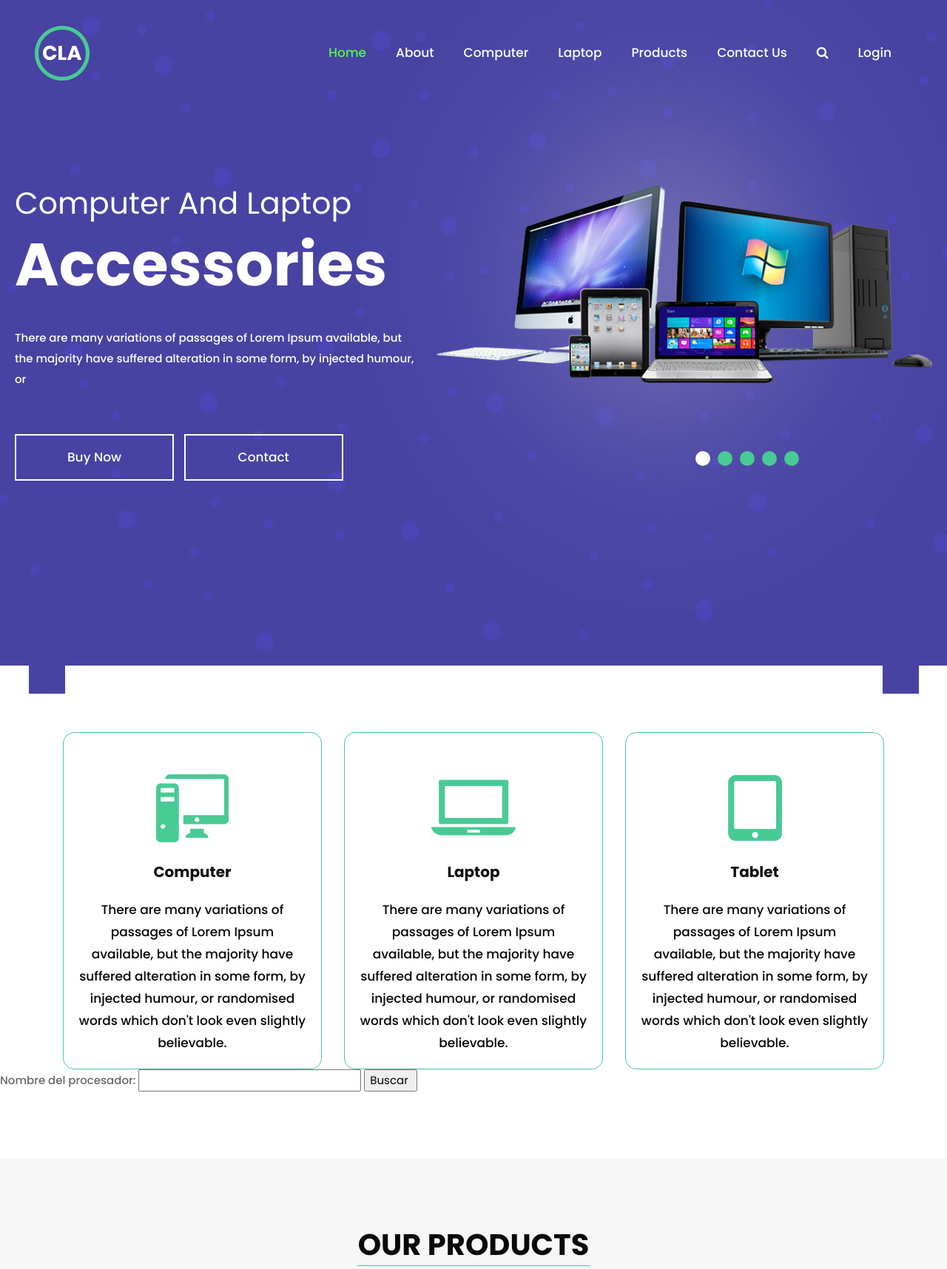
After one commit to lucaspaz0108/python-proyecto-final, a Django app: page /app/buscar/procesador/ in a window 1280 px wide. The commit adds this page. Shown: the top 1716 px of the page at 74% size. Run offline with Django 4.2, Linux system fonts and the light colour scheme; some libraries are stand-ins or nearby versions.

Commit message:
añadición del search form ycon el modelo de procesador y agregado del readme

```diff
--- /dev/null
+++ b/appcoder/templates/appcoder/busqueda_procesador.html
@@ -0,0 +1,22 @@
+{% extends 'appcoder/base.html' %}
+
+{% block contenido %}
+
+<form  method="GET">
+    <p>
+        Nombre del procesador: <input type="text" name="nombre">
+        <input type="submit" value="Buscar ">
+    </p>
+
+
+</form>
+
+{% if listado_procesadores %}
+<ul>
+    {% for procesador in listado_procesadores %}
+    <li>{{procesador.nombre}} {{procesador.nucleos}} {{procesador.marca}} {{procesador.precio}}</li>
+    {% endfor %}
+</ul>
+{% endif %}
+
+{% endblock %}
--- a/appcoder/templates/appcoder/ram_formulario.html
+++ b/appcoder/templates/appcoder/ram_formulario.html
@@ -21,7 +21,7 @@
         Precio <input type="number" name="precio">
     </p>
 
-    <input type="submit" value="Cargar procesador">
+    <input type="submit" value="Cargar memoria ram">
 
 
 </form>
--- a/appcoder/urls.py
+++ b/appcoder/urls.py
@@ -7,4 +7,6 @@ urlpatterns = [
     path("cargar/procesador/", cargar_procesador, name="formulario_procesadores"),
     path("cargar/placas/", cargar_placas_de_video, name="formulario_placas"),
     path("cargar/ram/", cargar_rams, name="formulario_rams"),
+    path("buscar/procesador/", buscar_procesador, name="buscar-procesador"),
+    path("busqueda/procesador/", buscar_procesador, name="busqueda_procesador"),
 ]
--- a/appcoder/views.py
+++ b/appcoder/views.py
@@ -1,5 +1,6 @@
 from django.shortcuts import render
 from appcoder.models import *
+from django.http import HttpResponse
 
 # Create your views here.
 def inicio(request):
@@ -40,3 +41,28 @@ def cargar_rams(request):
 
 
     return render(request, "appcoder/ram_formulario.html")
+
+def buscar_procesador(request):
+    if request.GET:
+        procesadores = Procesadores.objects.filter(nombre__icontains=request.GET["nombre"])
+        return render(request, "appcoder/busqueda_procesador.html", {"listado_procesadores": procesadores})
+    return render (request, "appcoder/busqueda_procesador.html", {"listado_procesadores": []})
+
+#     return render (request, "appcoder/busqueda_procesador.html")
+
+# def buscar(request):
+#     if request.GET["procesador"]:
+#         procesador = request.GET:
+#         procesadores = Procesadores.objects.filter(nombre__icontains=procesador)
+
+#         return render (request, "appcoder/resultados_busqueda_procesador.html", {"procesadores": procesadores})
+#     else:
+#         respuesta = "No enviaste datos"
+
+#     return HttpResponse(respuesta)
+ #respuesta = f"Estoy buscando al procesador: {request.GET['procesador']}"
+# def resultados_busqueda_cursos(request):
+#     nombre_procesador = request.GET["nombre_procesador"]
+#     procesadores = Procesadores.objects.filter(nombre__icontains=procesador)
+
+#     return render (request, "appcoder/resultados_busqueda_procesador.html", {"procesadores": procesadores})
```
Also changed, not shown: appcoder/templates/appcoder/resultados_busqueda_procesador.html (added, +15 -0 lines), README.md (added), db.sqlite3.
